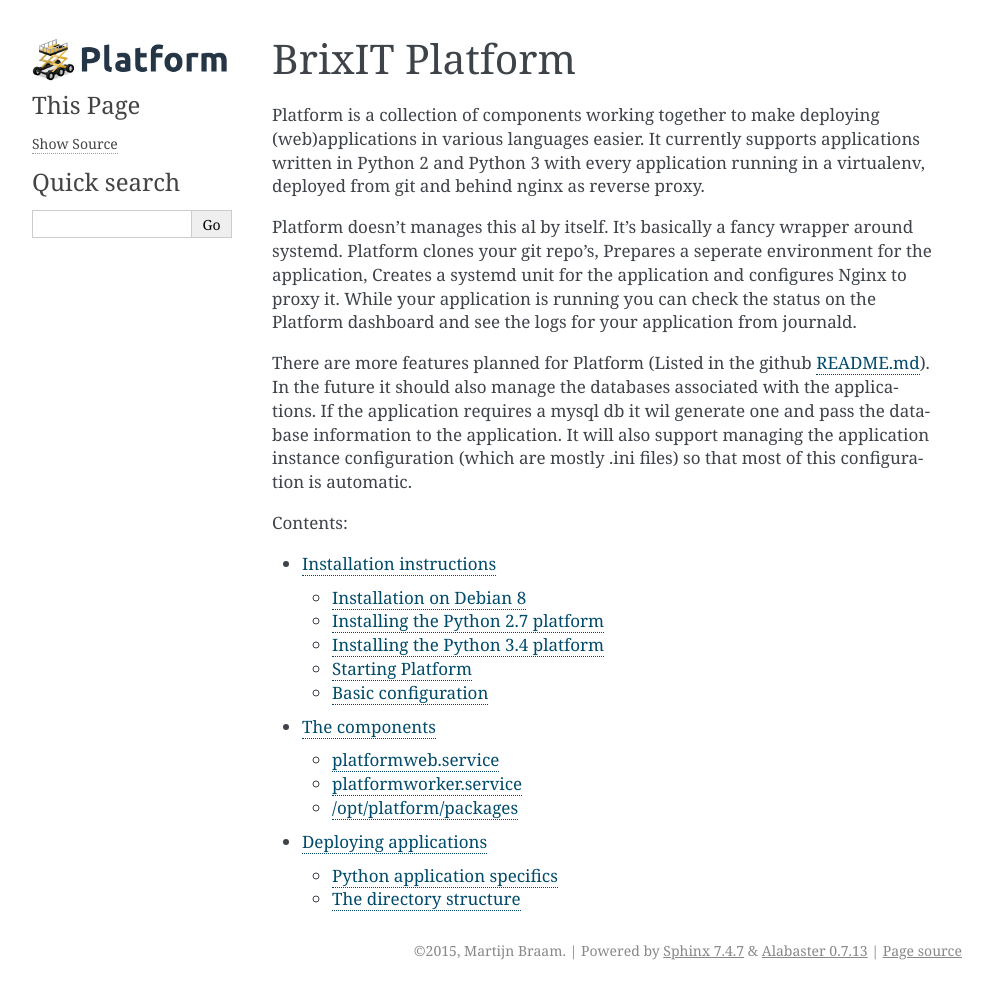
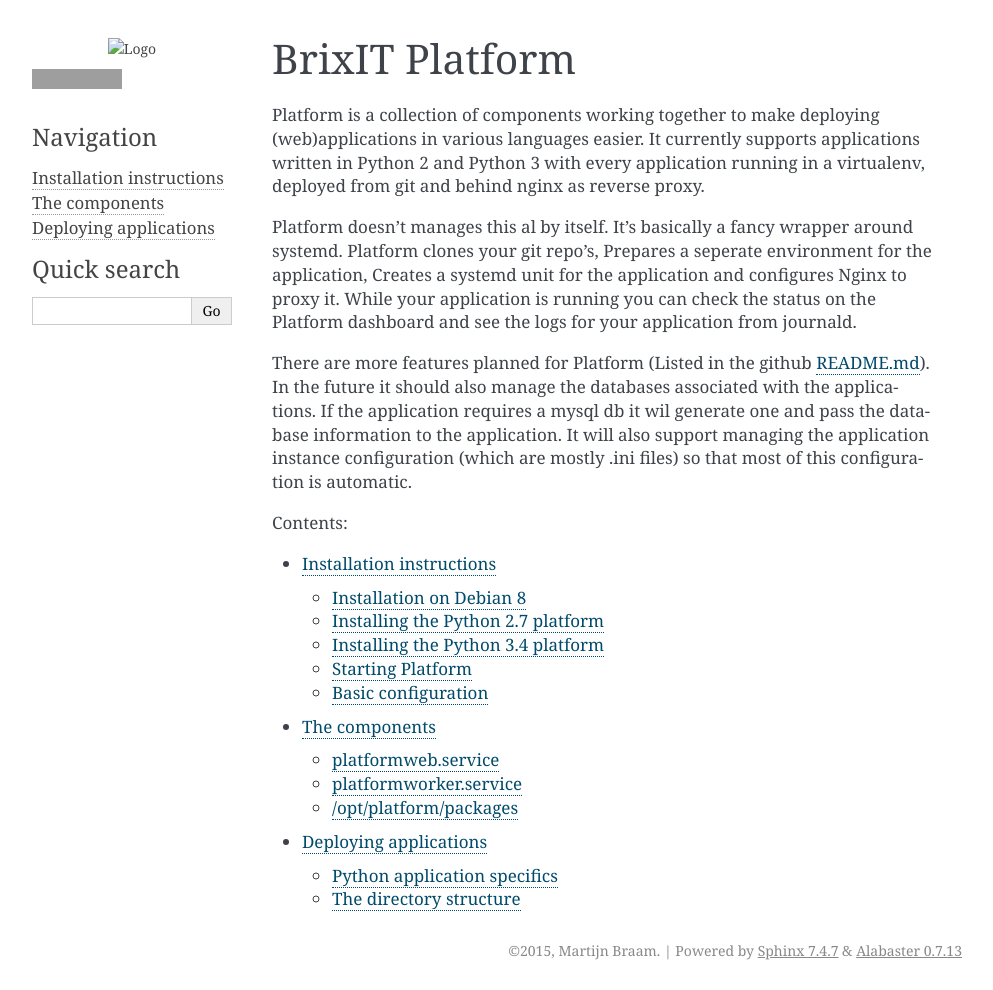
Before and after one commit to BrixIT/Platform, a Sphinx documentation site: the page built from docs/index.rst, in a window 1280 px wide. Shown: the whole page, without its empty margins (148-1141 px from the left). Built offline with Sphinx 7.4.7, drawn with Linux system fonts in a browser that asks for light colours; grey boxes are pictures that could not be loaded.

```diff
--- a/docs/conf.py
+++ b/docs/conf.py
@@ -30,7 +30,7 @@ import shlex
 # Add any Sphinx extension module names here, as strings. They can be
 # extensions coming with Sphinx (named 'sphinx.ext.*') or your custom
 # ones.
-extensions = []
+extensions = ['alabaster']
 
 # Add any paths that contain templates here, relative to this directory.
 templates_path = ['_templates']
@@ -114,7 +114,11 @@ html_theme = 'alabaster'
 # Theme options are theme-specific and customize the look and feel of a theme
 # further.  For a list of options available for each theme, see the
 # documentation.
-#html_theme_options = {}
+html_theme_options = {
+    'logo': 'logo-sphinx.png',
+    'github_user': 'BrixIT',
+    'github_repo': 'Platform'
+}
 
 # Add any paths that contain custom themes here, relative to this directory.
 #html_theme_path = []
@@ -128,7 +132,7 @@ html_theme = 'alabaster'
 
 # The name of an image file (relative to this directory) to place at the top
 # of the sidebar.
-html_logo = "logo-sphinx.png"
+#html_logo = "logo-sphinx.png"
 
 # The name of an image file (within the static path) to use as favicon of the
 # docs.  This file should be a Windows icon file (.ico) being 16x16 or 32x32
@@ -154,7 +158,14 @@ html_static_path = ['_static']
 #html_use_smartypants = True
 
 # Custom sidebar templates, maps document names to template names.
-#html_sidebars = {}
+html_sidebars = {
+    '**': [
+        'about.html',
+        'navigation.html',
+        'relations.html',
+        'searchbox.html',
+    ]
+}
 
 # Additional templates that should be rendered to pages, maps page names to
 # template names.
@@ -170,7 +181,7 @@ html_static_path = ['_static']
 #html_split_index = False
 
 # If true, links to the reST sources are added to the pages.
-#html_show_sourcelink = True
+html_show_sourcelink = False
 
 # If true, "Created using Sphinx" is shown in the HTML footer. Default is True.
 #html_show_sphinx = True
```
